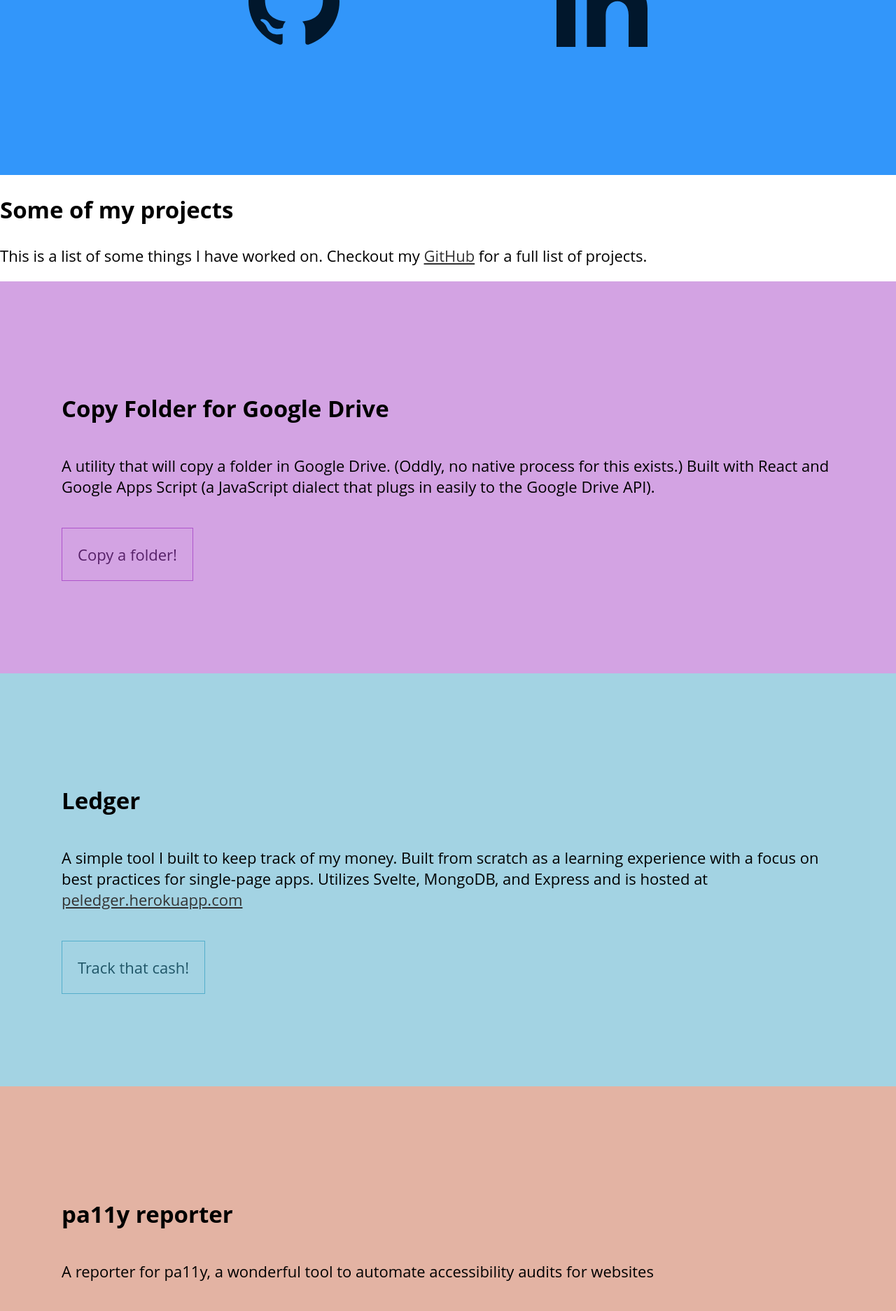
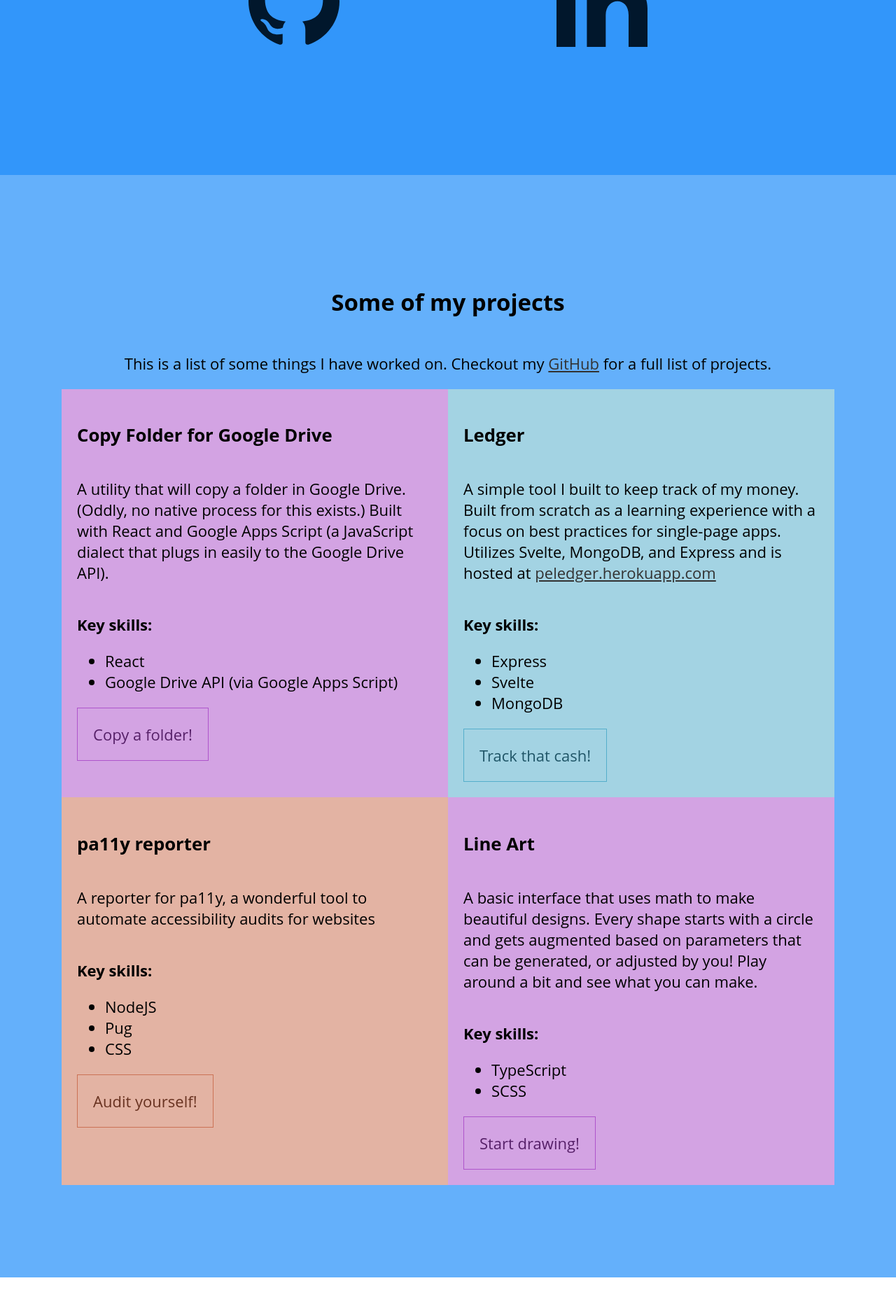
Before and after one commit to ericyd/ericyd.github.io, a Jekyll site: the page built from index.md, in a window 1280 px wide. Shown: the part 1404-3277 px from the top of the page at 70% size. Built offline with Jekyll 4.4.1, drawn with Linux system fonts in a browser that asks for light colours; some web fonts are replaced.

Commit message:
update projects layout

```diff
--- a/_data/profiles.yaml
+++ b/_data/profiles.yaml
@@ -1,6 +1,6 @@
 - href: "https://github.com/ericyd"
   id: "github"
-  caption: "Github"
+  caption: "GitHub"
   primary: true
 
 - href: "https://www.linkedin.com/in/ericdauenhauer"
--- a/_data/projects.yaml
+++ b/_data/projects.yaml
@@ -7,6 +7,9 @@
     Google Drive API).
   link_text: Copy a folder!
   link_href: https://github.com/ericyd/gdrive-copy
+  key_skills:
+    - React
+    - Google Drive API (via Google Apps Script)
 
 - id: ledger
   title: Ledger
@@ -16,12 +19,20 @@
     Utilizes Svelte, MongoDB, and Express and is hosted at <a href="http://peledger.herokuapp.com">peledger.herokuapp.com</a>
   link_text: Track that cash!
   link_href: https://github.com/ericyd/ledger
+  key_skills:
+    - Express
+    - Svelte
+    - MongoDB
 
 - id: pa11yReporter
   title: pa11y reporter
   description: A reporter for pa11y, a wonderful tool to automate accessibility audits for websites
   link_text: Audit yourself!
   link_href: https://github.com/ericyd/pa11y-reporter
+  key_skills:
+    - NodeJS
+    - Pug
+    - CSS
 
 - id: lineDraw
   title: Line Art
@@ -31,3 +42,6 @@
     or adjusted by you! Play around a bit and see what you can make.
   link_text: Start drawing!
   link_href: https://codepen.io/ericyd/full/ELEzOR
+  key_skills:
+    - TypeScript
+    - SCSS
--- a/_includes/footer.html
+++ b/_includes/footer.html
@@ -1,6 +1,6 @@
 <footer class="section dark-gray" id="footer">
     <div class="footer-section">
-        <h4 class="footer-section__header">Contents</h4>
+        <h3 class="footer-section__header">Contents</h3>
         <ul class="footer-section__list">
             {% for link in site.data.sections %}
             <!-- must use link[1] because we're iterating over a hash table
@@ -11,7 +11,7 @@
     </div>
 
     <div class="footer-section">
-        <h4 class="footer-section__header">Profiles</h4>
+        <h3 class="footer-section__header">Profiles</h3>
         <ul class="footer-section__list">
             {% for link in site.data.profiles %}
             <li><a href="{{ link.href }}" class="footer__link">{{ link.caption }}</a></li>
@@ -20,12 +20,12 @@
     </div>
 
     <div class="footer-section">
-        <h4 class="footer-section__header">Accessibility</h4>
+        <h3 class="footer-section__header">Accessibility</h3>
         {{ site.accessibility_statement }}
     </div>
 
     <div class="footer-section">
-        <h4 class="footer-section__header">Fair use</h4>
+        <h3 class="footer-section__header">Fair use</h3>
         Unless otherwise specified, all content on this site is licensed under the
         <a href="https://opensource.org/licenses/GPL-3.0" class="footer__link">GPL-3</a> license
     </div>
--- a/_includes/projects.html
+++ b/_includes/projects.html
@@ -1,13 +1,29 @@
-<h2>{{ site.data.sections.projects.title }}</h2>
-<p>{{ site.data.sections.projects.description }}</p>
+<section class="projects">
+  <h2>{{ site.data.sections.projects.title }}</h2>
+  <p>{{ site.data.sections.projects.description }}</p>
+  {% for project in site.data.projects %}
+  <div class="project">
+    <h3 class="project__title">{{ project.title }}</h3>
+    <p class="project__description">{{ project.description }}</p>
+    <strong>Key skills:</strong>
+    <ul>
+    {% for skill in project.key_skills %}
+      <li>{{ skill }}</li>
+    {% endfor %}
+    </ul>
+    <a href="{{ project.link_href }}" class="project__link">{{ project.link_text }}</a>
+  </div>
+  {% endfor %}
+</section>
 
-{% for project in site.data.projects %}
+
+<!-- {% for project in site.data.projects %}
 <section class="project">
   <h2 class="project__title">{{ project.title }}</h2>
   <p class="project__description">{{ project.description }}</p>
   <a href="{{ project.link_href }}" class="project__link">{{ project.link_text }}</a>
 </section>
-{% endfor %}
+{% endfor %} -->
 
 <!--
 <h3>GED tutoring</h3>
--- a/_sass/_footer.scss
+++ b/_sass/_footer.scss
@@ -11,6 +11,7 @@
   flex: 1 1 auto;
 
   .footer-section__header {
+    font-size: 0.7rem;
     font-weight: bold;
     margin-bottom: 1em;
   }
--- a/_sass/_projects.scss
+++ b/_sass/_projects.scss
@@ -19,9 +19,21 @@
   }
 }
 
+.projects {
+  @include section();
+  display: flex;
+  flex-flow: row wrap;
+  background-color: lighten($base-color, 10%);
+  justify-content: center;
+  align-items: stretch;
+  align-content: center;
+}
+
 .project {
-  @include section();
   background-color: $color-base;
+  flex: 0 1 auto;
+  width: 50%;
+  padding: 1em;
 }
 
 .project__link {
```
Lines whose indentation alone changed are shown as unchanged.
